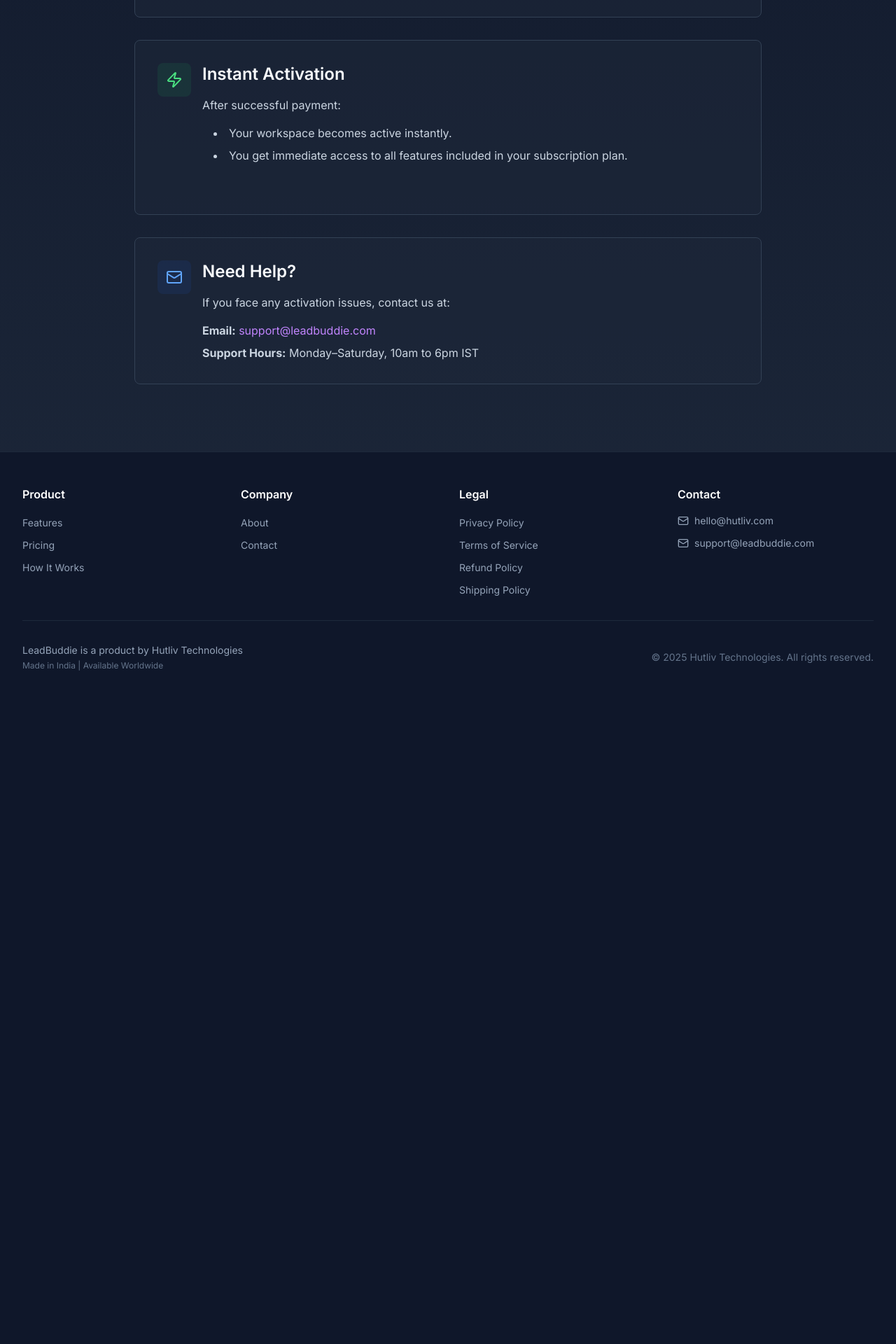
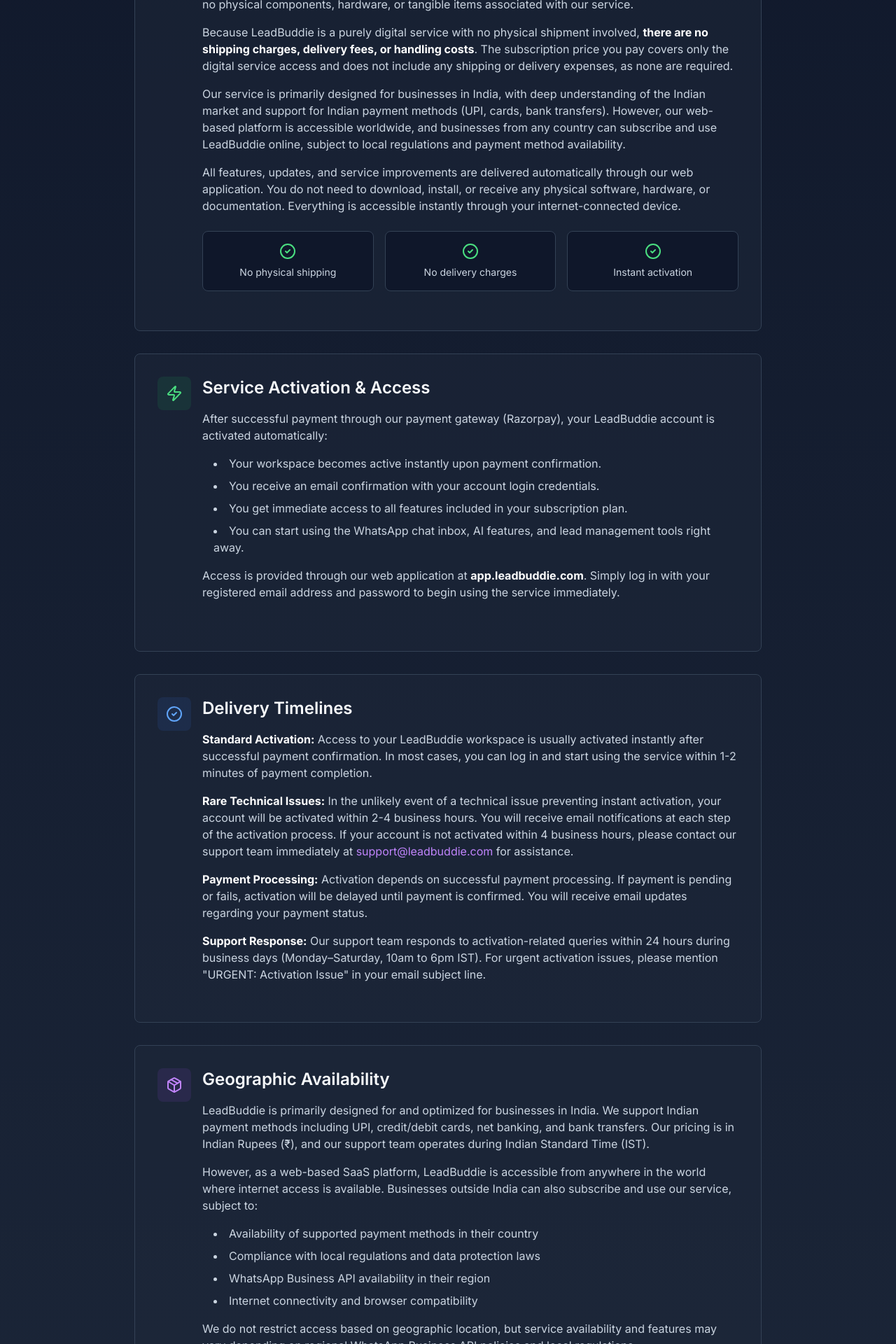
Before and after one commit to vivek6868/leadbuddie-website, a Next.js app: page /shipping-policy in a window 1280 px wide. Shown: the part 560-2480 px from the top of the page at 70% size. Before the commit the page ends 1567 px from the top, so only its background shows below. Built offline with nearby package versions, Linux system fonts and the light colour scheme.

Commit message:
shipping

```diff
--- a/app/shipping-policy/page.tsx
+++ b/app/shipping-policy/page.tsx
@@ -29,9 +29,27 @@
               </div>
               <div>
                 <h2 className="text-2xl font-semibold mb-4">Digital Service Only</h2>
+
                 <p className="text-dark-300 mb-4">
-                  LeadBuddie is a digital SaaS product. We do not ship any physical goods.
+                  LeadBuddie is a digital Software-as-a-Service (SaaS) product delivered exclusively through our web application. We do not manufacture, store, or ship any physical goods, products, or materials. All services are provided digitally and accessed through your web browser or mobile device.
                 </p>
+
+                <p className="text-dark-300 mb-4">
+                  Our services are delivered entirely through our online platform at <strong className="text-white">app.leadbuddie.com</strong>. Upon successful payment and account activation, you gain immediate access to our WhatsApp CRM, chat inbox, AI-powered features, and all other subscription benefits through your web browser. There are no physical components, hardware, or tangible items associated with our service.
+                </p>
+
+                <p className="text-dark-300 mb-4">
+                  Because LeadBuddie is a purely digital service with no physical shipment involved, <strong className="text-white">there are no shipping charges, delivery fees, or handling costs</strong>. The subscription price you pay covers only the digital service access and does not include any shipping or delivery expenses, as none are required.
+                </p>
+
+                <p className="text-dark-300 mb-4">
+                  Our service is primarily designed for businesses in India, with deep understanding of the Indian market and support for Indian payment methods (UPI, cards, bank transfers). However, our web-based platform is accessible worldwide, and businesses from any country can subscribe and use LeadBuddie online, subject to local regulations and payment method availability.
+                </p>
+
+                <p className="text-dark-300 mb-6">
+                  All features, updates, and service improvements are delivered automatically through our web application. You do not need to download, install, or receive any physical software, hardware, or documentation. Everything is accessible instantly through your internet-connected device.
+                </p>
+
                 <div className="grid grid-cols-1 md:grid-cols-3 gap-4 mt-6">
                   <div className="bg-dark-900 border border-dark-700 rounded-lg p-4 text-center">
                     <CheckCircle2 className="text-green-400 mx-auto mb-2" size={24} />
@@ -56,14 +74,72 @@
                 <Zap className="text-green-400" size={24} />
               </div>
               <div>
-                <h2 className="text-2xl font-semibold mb-4">Instant Activation</h2>
+                <h2 className="text-2xl font-semibold mb-4">Service Activation & Access</h2>
                 <p className="text-dark-300 mb-4">
-                  After successful payment:
+                  After successful payment through our payment gateway (Razorpay), your LeadBuddie account is activated automatically:
                 </p>
                 <ul className="list-disc list-inside space-y-2 text-dark-300 mb-4 ml-4">
-                  <li>Your workspace becomes active instantly.</li>
+                  <li>Your workspace becomes active instantly upon payment confirmation.</li>
+                  <li>You receive an email confirmation with your account login credentials.</li>
                   <li>You get immediate access to all features included in your subscription plan.</li>
+                  <li>You can start using the WhatsApp chat inbox, AI features, and lead management tools right away.</li>
                 </ul>
+                <p className="text-dark-300 mb-4">
+                  Access is provided through our web application at <strong className="text-white">app.leadbuddie.com</strong>. Simply log in with your registered email address and password to begin using the service immediately.
+                </p>
+              </div>
+            </div>
+          </div>
+
+          <div className="bg-dark-800/50 border border-dark-700 rounded-lg p-6 md:p-8">
+            <div className="flex items-start space-x-4 mb-6">
+              <div className="w-12 h-12 bg-blue-500/10 rounded-lg flex items-center justify-center flex-shrink-0">
+                <CheckCircle2 className="text-blue-400" size={24} />
+              </div>
+              <div>
+                <h2 className="text-2xl font-semibold mb-4">Delivery Timelines</h2>
+                <p className="text-dark-300 mb-4">
+                  <strong className="text-white">Standard Activation:</strong> Access to your LeadBuddie workspace is usually activated instantly after successful payment confirmation. In most cases, you can log in and start using the service within 1-2 minutes of payment completion.
+                </p>
+                <p className="text-dark-300 mb-4">
+                  <strong className="text-white">Rare Technical Issues:</strong> In the unlikely event of a technical issue preventing instant activation, your account will be activated within 2-4 business hours. You will receive email notifications at each step of the activation process. If your account is not activated within 4 business hours, please contact our support team immediately at{' '}
+                  <a href={`mailto:${CONTACT.support}`} className="text-primary-400 hover:text-primary-300">
+                    {CONTACT.support}
+                  </a>{' '}
+                  for assistance.
+                </p>
+                <p className="text-dark-300 mb-4">
+                  <strong className="text-white">Payment Processing:</strong> Activation depends on successful payment processing. If payment is pending or fails, activation will be delayed until payment is confirmed. You will receive email updates regarding your payment status.
+                </p>
+                <p className="text-dark-300">
+                  <strong className="text-white">Support Response:</strong> Our support team responds to activation-related queries within 24 hours during business days (Monday–Saturday, 10am to 6pm IST). For urgent activation issues, please mention "URGENT: Activation Issue" in your email subject line.
+                </p>
+              </div>
+            </div>
+          </div>
+
+          <div className="bg-dark-800/50 border border-dark-700 rounded-lg p-6 md:p-8">
+            <div className="flex items-start space-x-4 mb-6">
+              <div className="w-12 h-12 bg-purple-500/10 rounded-lg flex items-center justify-center flex-shrink-0">
+                <Package className="text-purple-400" size={24} />
+              </div>
+              <div>
+                <h2 className="text-2xl font-semibold mb-4">Geographic Availability</h2>
+                <p className="text-dark-300 mb-4">
+                  LeadBuddie is primarily designed for and optimized for businesses in India. We support Indian payment methods including UPI, credit/debit cards, net banking, and bank transfers. Our pricing is in Indian Rupees (₹), and our support team operates during Indian Standard Time (IST).
+                </p>
+                <p className="text-dark-300 mb-4">
+                  However, as a web-based SaaS platform, LeadBuddie is accessible from anywhere in the world where internet access is available. Businesses outside India can also subscribe and use our service, subject to:
+                </p>
+                <ul className="list-disc list-inside space-y-2 text-dark-300 mb-4 ml-4">
+                  <li>Availability of supported payment methods in their country</li>
+                  <li>Compliance with local regulations and data protection laws</li>
+                  <li>WhatsApp Business API availability in their region</li>
+                  <li>Internet connectivity and browser compatibility</li>
+                </ul>
+                <p className="text-dark-300">
+                  We do not restrict access based on geographic location, but service availability and features may vary depending on regional WhatsApp Business API policies and local regulations.
+                </p>
               </div>
             </div>
           </div>
@@ -74,21 +150,33 @@
                 <Mail className="text-secondary-400" size={24} />
               </div>
               <div>
-                <h2 className="text-2xl font-semibold mb-4">Need Help?</h2>
+                <h2 className="text-2xl font-semibold mb-4">Support & Assistance</h2>
                 <p className="text-dark-300 mb-4">
-                  If you face any activation issues, contact us at:
+                  If you face any issues with account activation, payment processing, or accessing your workspace, please contact our support team:
                 </p>
-                <ul className="list-none space-y-2 text-dark-300">
+                <ul className="list-none space-y-2 text-dark-300 mb-4">
                   <li>
-                    <strong>Email:</strong>{' '}
+                    <strong>Support Email:</strong>{' '}
                     <a href={`mailto:${CONTACT.support}`} className="text-primary-400 hover:text-primary-300">
                       {CONTACT.support}
                     </a>
                   </li>
                   <li>
+                    <strong>General Inquiries:</strong>{' '}
+                    <a href={`mailto:${CONTACT.general}`} className="text-primary-400 hover:text-primary-300">
+                      {CONTACT.general}
+                    </a>
+                  </li>
+                  <li>
                     <strong>Support Hours:</strong> Monday–Saturday, 10am to 6pm IST
                   </li>
+                  <li>
+                    <strong>Response Time:</strong> We typically respond within 24 hours during business days
+                  </li>
                 </ul>
+                <p className="text-dark-300">
+                  For urgent activation issues, please include "URGENT: Activation Issue" in your email subject line, and we will prioritize your request.
+                </p>
               </div>
             </div>
           </div>
```
